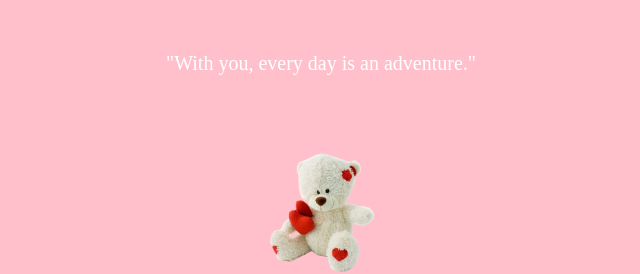
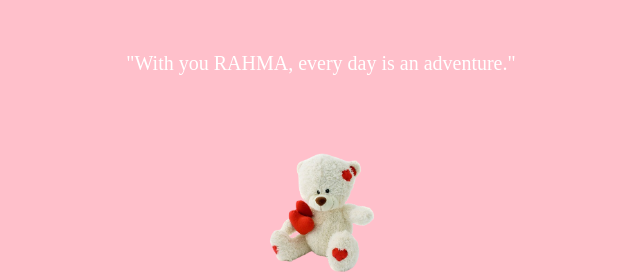
Before and after one commit to TopboySaint/valentine-query, a plain HTML site: page index.html in a window 1280 px wide. Shown: the top 274 px of the page, 319-959 px from the left. Drawn offline with Linux system fonts and the light colour scheme; a web font is replaced by a local one.

Commit message:
Personalize adventure quote in index.html

```diff
--- a/index.html
+++ b/index.html
@@ -12,7 +12,7 @@
 
     <main class="container col-11 col-md-11 col-lg-11 mx-auto" id="result">
         <div>
-            <p class="text-center text-white fs-5 p-5" id="para">"With you, every day is an adventure."</p>
+            <p class="text-center text-white fs-5 p-5" id="para">"With you RAHMA, every day is an adventure."</p>
             <img src="images/Love_Teddy_Bear_Wallpapers_1-removebg-preview.png" alt="" width="200" class="d-block mx-auto">
             <p class="text-center text-white fs-5 p-3" id="para">Will you be my Val?</p>
             <div class="d-flex justify-content-center gap-5 p-3">
```
